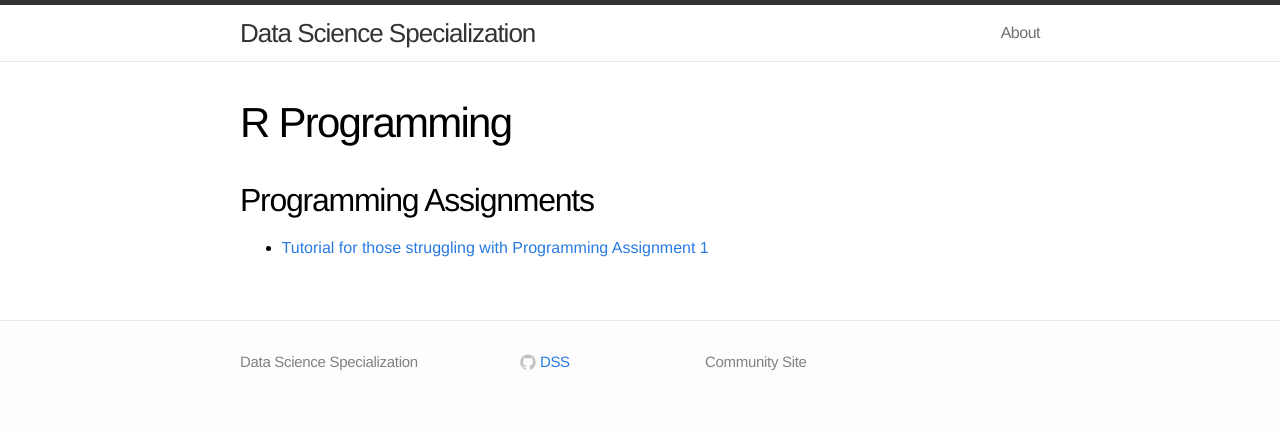
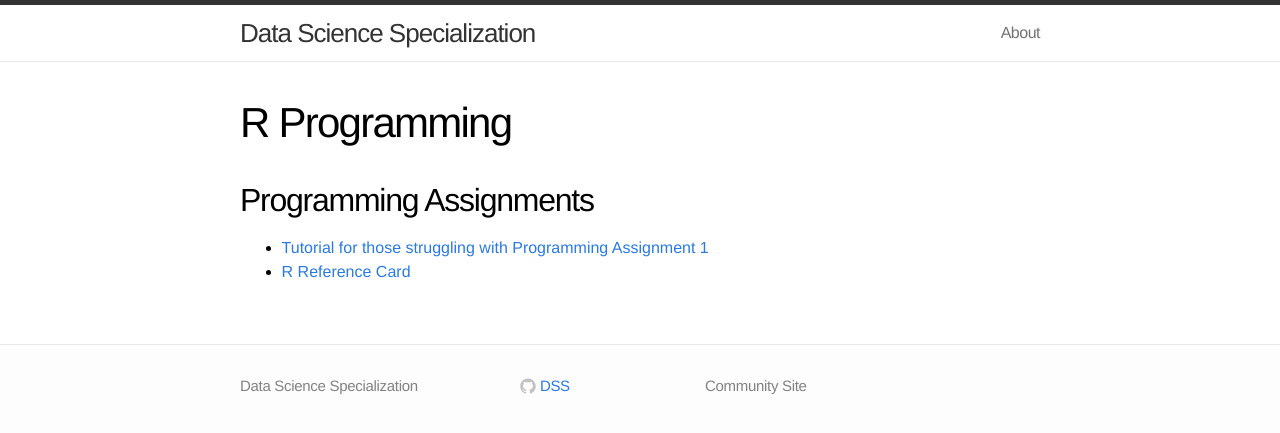
Before and after one commit to DataScienceSpecialization/DataScienceSpecialization.github.io, a Jekyll site: the page built from rprog.md, in a window 1280 px wide. Shown: the top 433 px of the page. Built offline with Jekyll 4.4.1, drawn with Linux system fonts in a browser that asks for light colours.

Commit message:
Added R Reference Card to R Programming Course
Not my content but something I found and has been very useful.

```diff
--- a/rprog.md
+++ b/rprog.md
@@ -7,3 +7,5 @@ permalink: /rprog/
 ## Programming Assignments
 
 - [Tutorial for those struggling with Programming Assignment 1](https://github.com/derekfranks/practice_assignment)
+
+- [R Reference Card](http://cran.r-project.org/doc/contrib/Baggott-refcard-v2.pdf)
```
Also changed, not shown: 1 other file.
